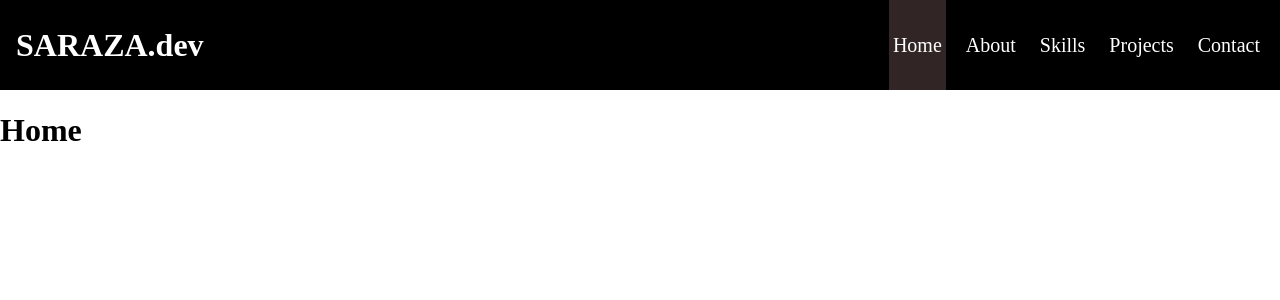
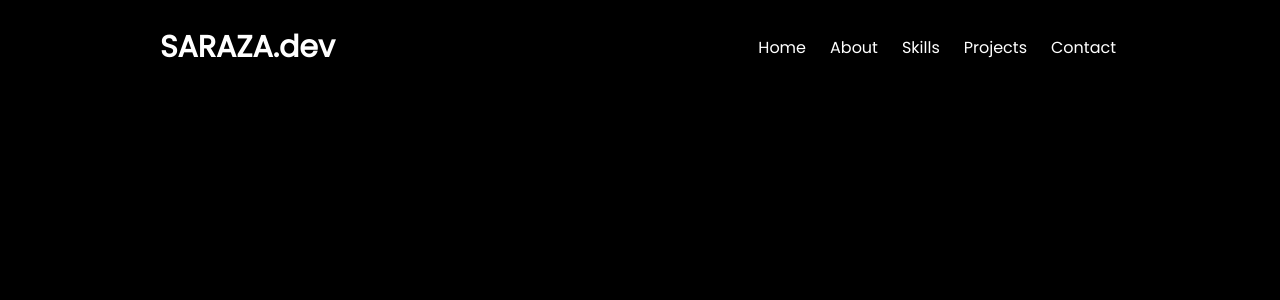
Before and after one commit to sarazaToussaint/Saraza-dev, a React (Create React App) app: page / in a window 1280 px wide. Shown: the top 300 px of the page. Built offline with nearby package versions, Linux system fonts and the light colour scheme.

Commit message:
Modify the path in App.js

```diff
--- a/src/App.css
+++ b/src/App.css
@@ -1,9 +1,13 @@
+@import url('https://fonts.googleapis.com/css2?family=Poppins&display=swap');
+
 * {
   box-sizing: border-box;
+  font-family: 'Poppins', sans-serif;
 }
 
 body {
   margin: 0;
+  background-color: #000;
 }
 
 .nav {
@@ -11,13 +15,27 @@ body {
   justify-content: space-between;
   align-items: stretch;
   gap: 2rem;
-  padding: 0 1rem;
+  padding: 0 10rem;
   background-color: #000;
   color: #fff;
 }
 
+.nav h1 span {
+  color: #0693e3;
+}
+
 .site-title {
-  font-size: 2rem;
+  font-size: 30px;
+  font-weight: 600;
+}
+
+.home-title {
+  font-size: 50px;
+  font-weight: 700;
+  margin: 0 0 20px;
+  text-transform: uppercase;
+  text-align: center;
+  margin-top: 5rem;
 }
 
 .nav ul {
@@ -35,13 +53,37 @@ body {
   display: flex;
   align-items: center;
   padding: 0.25rem;
-  font-size: 20px;
+  font-size: 16px;
+  font-weight: 500;
 }
 
-.nav li.active {
+/* .nav li.active {
   background-color: rgb(50, 37, 37);
+} */
+
+.container .buton button {
+  background-color: red;
+  align-items: center;
 }
 
-.nav li:hover {
-  background-color: #777;
+.nav li a:hover {
+  color: #0693e3;
 }
+
+.container {
+  color: #fff;
+  margin: auto;
+}
+
+.container h1 span {
+  color: #0693e3;
+}
+
+.container p {
+  font-size: 17px;
+  font-weight: 300;
+  line-height: 1.5;
+  text-align: center;
+  margin: auto;
+  max-width: 65%;
+}
```
